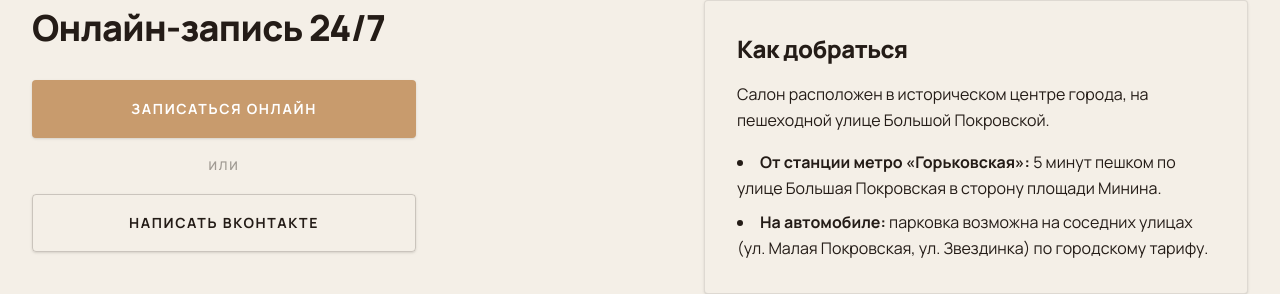
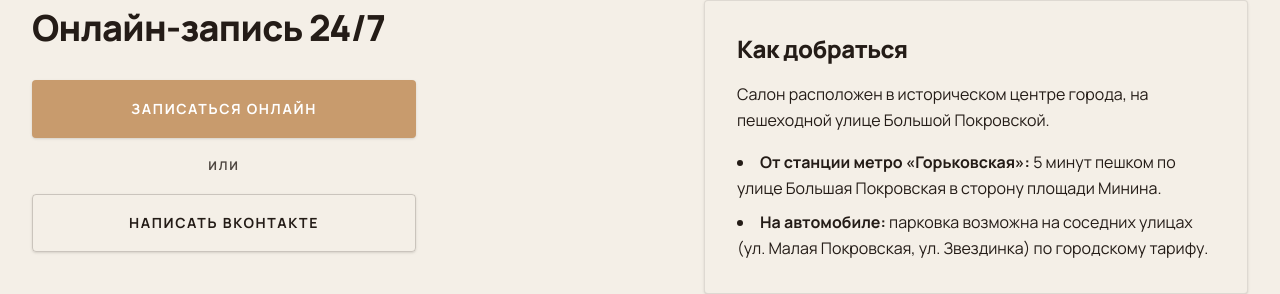
Before and after one commit to Kuala2/WebSite_Ref_Full, a Next.js app: page /kontakty in a window 1280 px wide. Shown: the part 1034-1328 px from the top of the page. Built offline with nearby package versions, Linux system fonts and the light colour scheme; a web font is replaced by a local one.

Commit message:
style: make 'or' text bolder and darker

```diff
--- a/src/app/kontakty/page.tsx
+++ b/src/app/kontakty/page.tsx
@@ -85,7 +85,7 @@ export default function ContactsPage() {
                 <Button href={SALON_INFO.bookingUrl} variant="primary">
                   Записаться онлайн
                 </Button>
-                <span className="text-xs font-semibold tracking-[0.15em] uppercase text-brand-dark/40 py-1">
+                <span className="text-xs font-bold tracking-[0.15em] uppercase text-brand-dark/80 py-1">
                   или
                 </span>
                 {SALON_INFO.vkUrl && (
```
